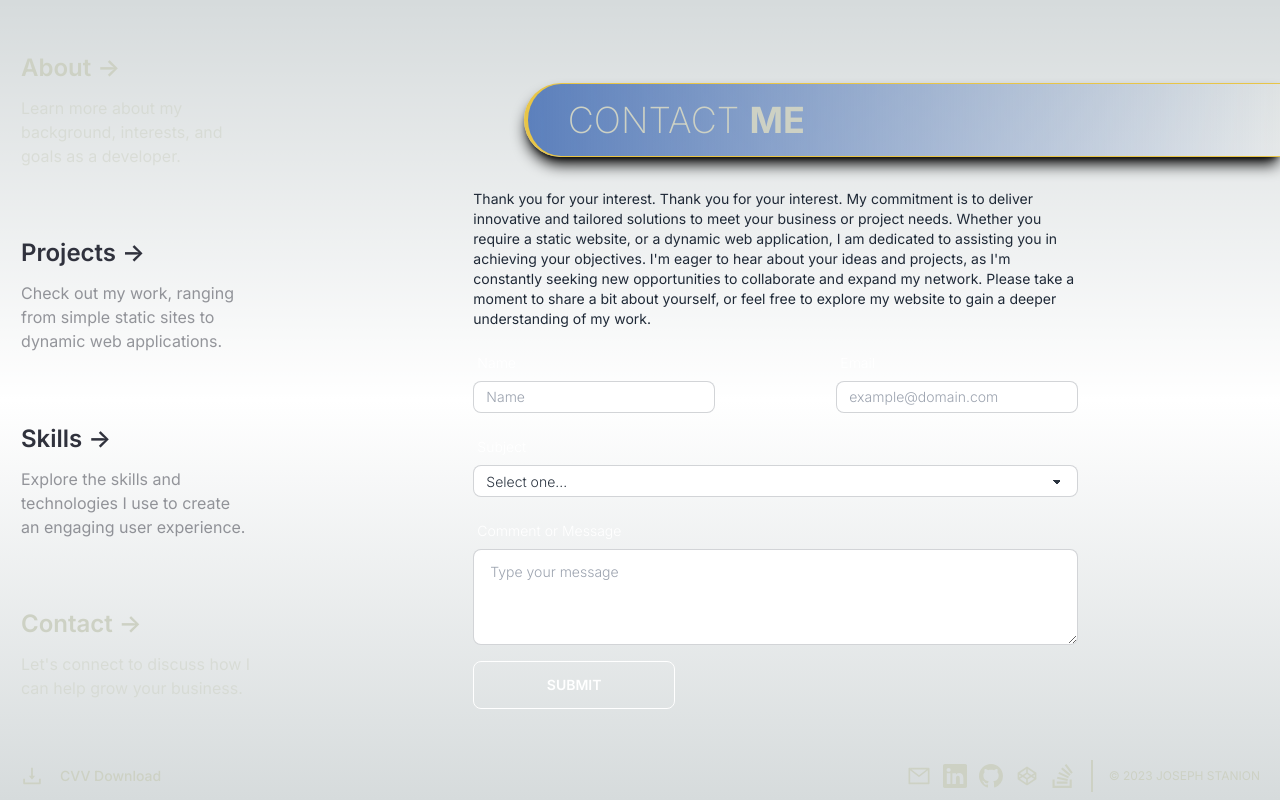
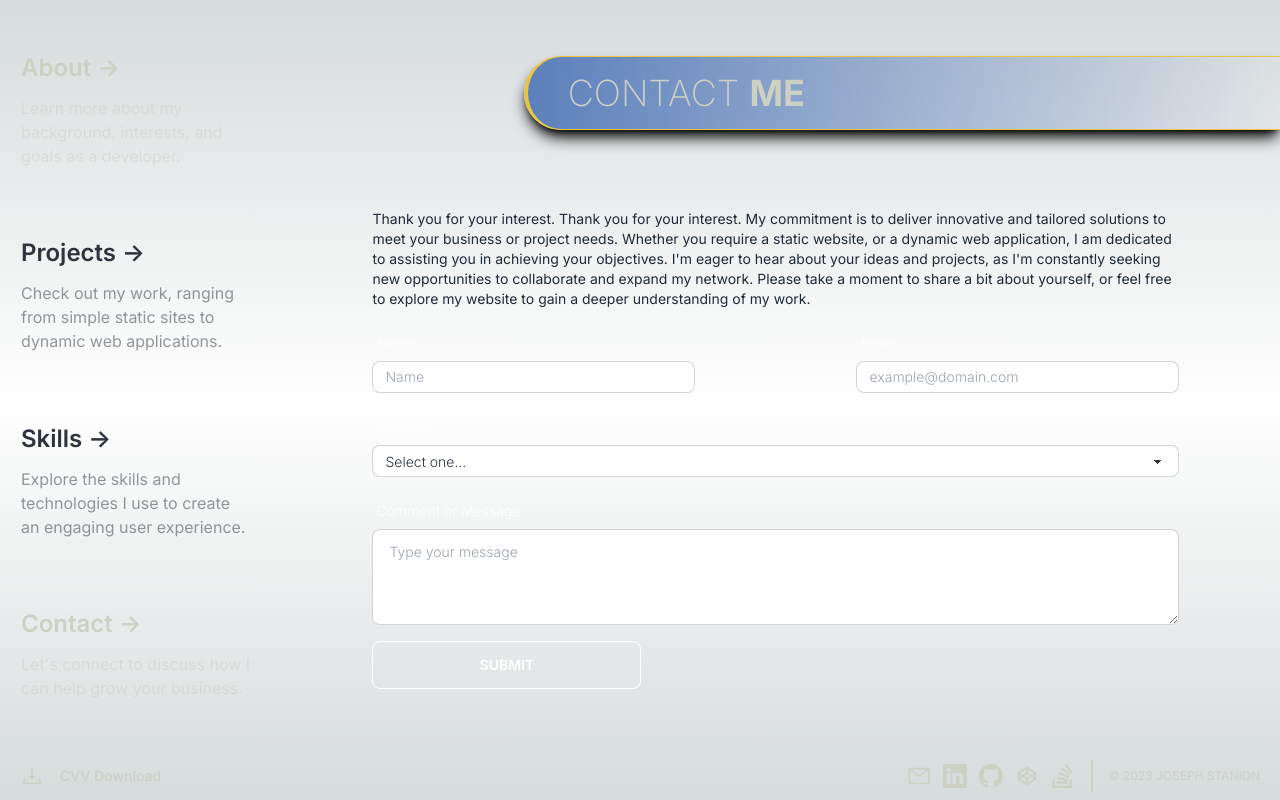
Before and after one commit to Jstanion/Portfolio, a Next.js app: page /contact in a window 1280 px wide. Built offline with nearby package versions, Linux system fonts and the light colour scheme.

Commit message:
changed layout styling to match other page routes

```diff
--- a/app/contact/page.jsx
+++ b/app/contact/page.jsx
@@ -3,7 +3,7 @@
 
 const Contact = () => {
   return (
-    <div className="flex flex-col justify-between items-center w-full">
+    <div className="flex flex-col items-end w-full h-full">
       <div className="flex justify-end w-full">
         <div className="flex justify-end w-full">
           <h1 className="border-l-4 rounded-l-full border-y border-yellow bg-gradient-to-r from-blue text-4xl text-ltGray font-extralight py-4 w-9/12 shadow-lg shadow-black">
@@ -12,7 +12,7 @@
           </h1>
         </div>
       </div>
-      <div className="flex justify-center items-start w-3/4">
+      <div className="flex justify-center items-center h-full">
         <section className="flex flex-col justify-center items-center my-4 w-4/5">
           <p className="my-4 text-sm">
             Thank you for your interest. Thank you for your interest. My
@@ -25,7 +25,6 @@
             a bit about yourself, or feel free to explore my website to gain a
             deeper understanding of my work.
           </p>
-
           <ContactForm />
         </section>
       </div>
```
